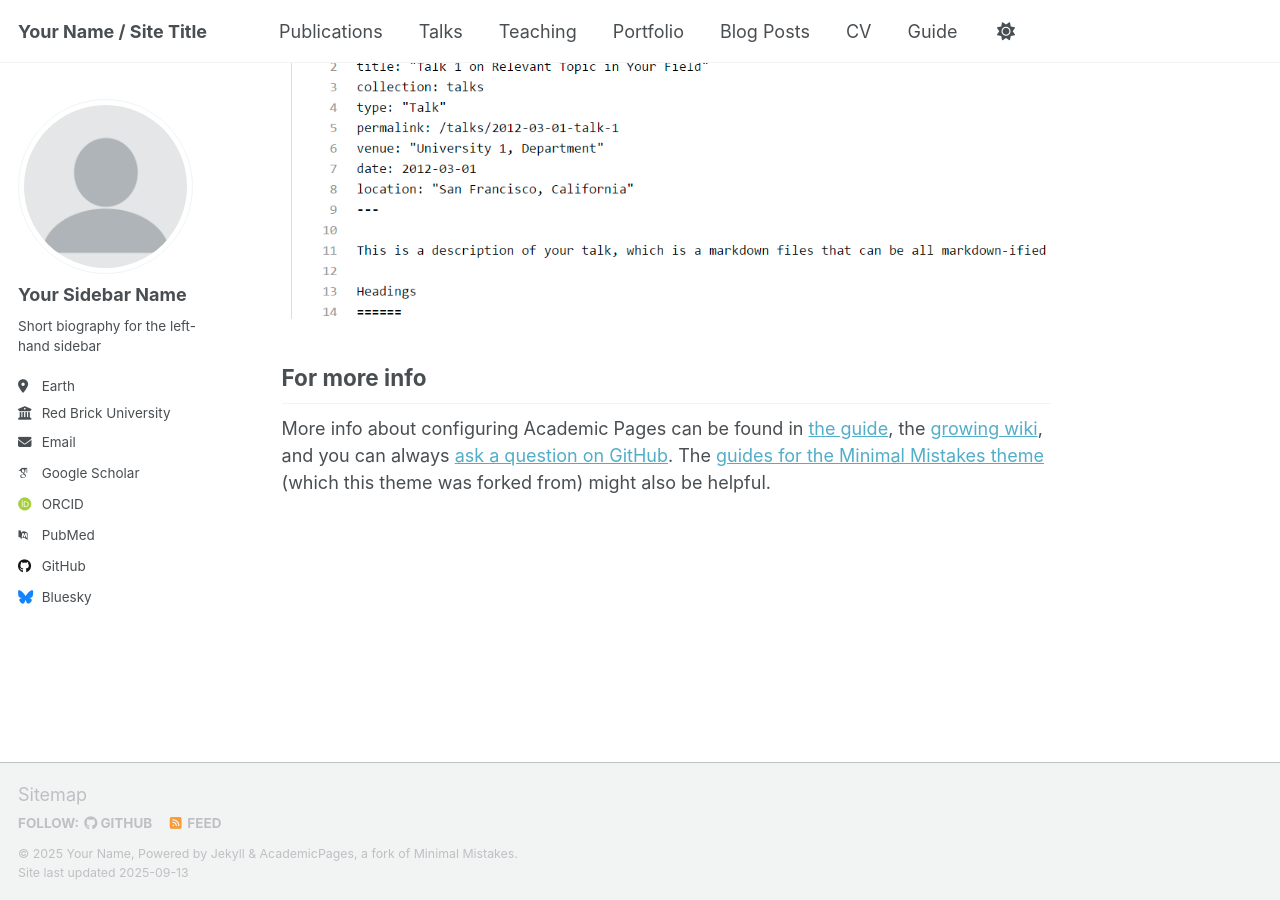
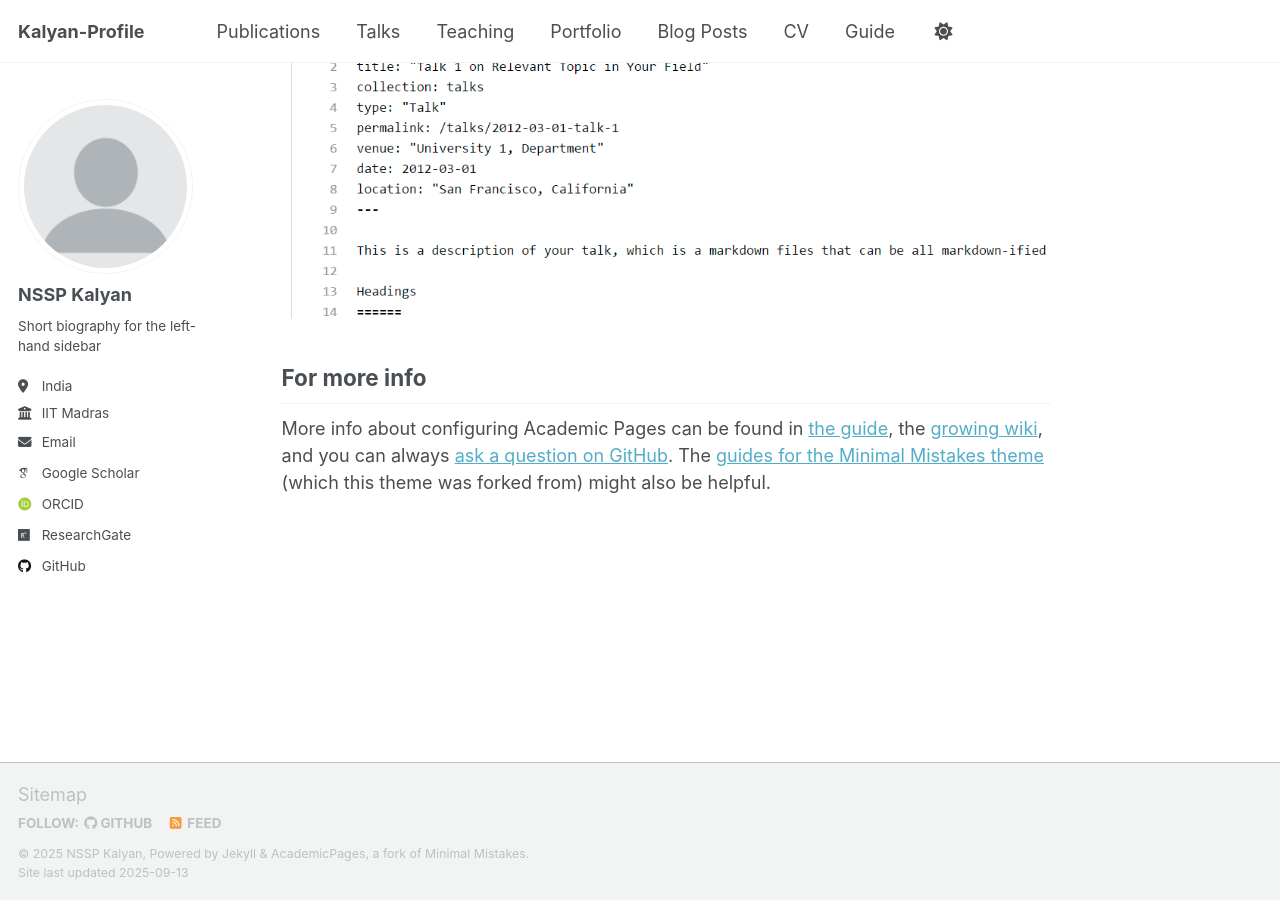
Before and after one commit to pkc137/sudo_template_website, a Jekyll site: the page built from _pages/about.md, in a window 1280 px wide and 900 px high, scrolled down 2880 px. Built offline with Jekyll 4.4.1, drawn with Linux system fonts in a browser that asks for light colours; some web fonts are replaced; a script that is not in the unit is left out.

Commit message:
Update _config.yml

```diff
--- a/_config.yml
+++ b/_config.yml
@@ -9,14 +9,14 @@
 # Basic Site Settings
 locale                   : "en-US"
 site_theme               : "default" # Currently available options are "default", "air"
-title                    : "Your Name / Site Title"
+title                    : "Kalyan-Profile"
 title_separator          : "-"
-name                     : &name "Your Name"
+name                     : &name "NSSP Kalyan"
 description              : &description "Your Name's academic portfolio"   # Update this with a general description of your site, this is the default if not overridden by a page
-url                      : https://academicpages.github.io # The base hostname & protocol for your site e.g. "https://[your GitHub username].github.io",
+url                      : https://pkc137.github.io/sudo_template_website/ # The base hostname & protocol for your site e.g. "https://[your GitHub username].github.io",
                                                            # or if you already have some other page hosted on Github then use "https://[your GitHub username].github.io/[Your Repo Name]"
 baseurl                  : "" # the subpath of your site, e.g. "/blog"
-repository               : "academicpages/academicpages.github.io"
+repository               : "https://github.com/pkc137/sudo_template_website"
 
 # Site Author - The following control what appear as part of the author content on the side bar.
 #               If a field is blank the icon and link will not appear, otherwise it will be shown.
@@ -24,24 +24,24 @@ repository               : "academicpages/academicpages.github.io"
 author:
   # Biographic information
   avatar           : "profile.png"
-  name             : "Your Sidebar Name"
+  name             : "NSSP Kalyan"
   pronouns         : # example: "she/her"
   bio              : "Short biography for the left-hand sidebar"
-  location         : "Earth"
-  employer         : "Red Brick University"
+  location         : "India"
+  employer         : "IIT Madras"
   uri              : # URL
-  email            : "none@example.org"
+  email            : "pk90901@hotmail.com"
 
   # Academic websites
   academia         : # URL
   arxiv            : # URL - Update with the correct link to your profile
-  googlescholar    : "https://scholar.google.com/citations?user=PS_CX0AAAAAJ"
+  googlescholar    : "https://scholar.google.com/citations?user=R5rSqzgAAAAJ&hl=en"
   inspire-hep      : # URL
   impactstory      : # URL
-  orcid            : "http://orcid.org/yourorcidurl"
+  orcid            : "https://orcid.org/0000-0002-0848-7218"
   semantic         : # URL
-  pubmed           : "https://www.ncbi.nlm.nih.gov/pubmed/?term=john+snow"
-  researchgate     : # URL
+  pubmed           : # URL
+  researchgate     : "https://www.researchgate.net/profile/Nssp-Kalyan"
   scopus           : # URL
 
   # Repositories and software development
@@ -54,7 +54,7 @@ author:
 
   # Social media
   artstation       : # Username
-  bluesky          : "bsky.app" # Replace this with you Bluesky username
+  bluesky          : # Username # Replace this with you Bluesky username
   facebook         : # Username
   flickr           : # Username
   foursquare       : # Username
```
